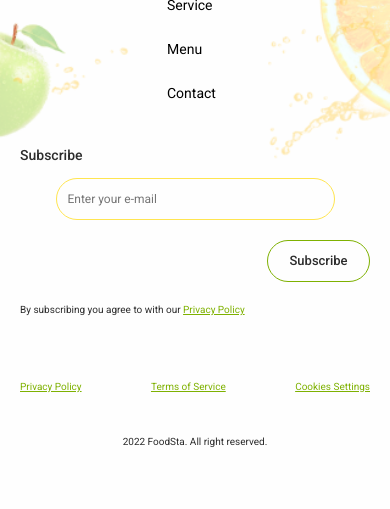
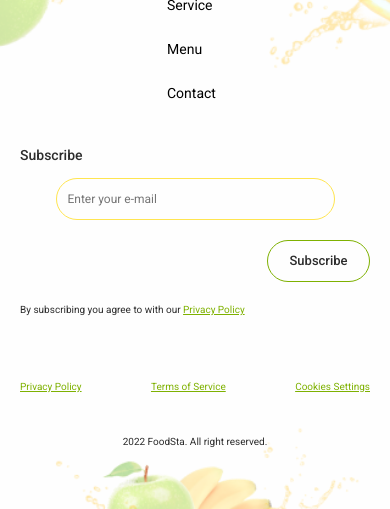
Before and after one commit to Dimar95/goit-project-team-F12-fs66, a website built with Parcel: page src/index.html in a window 390 px wide. Shown: the part 3967-4476 px from the top of the page. Built offline with nearby package versions, Linux system fonts and the light colour scheme; files whose address does not match are found by name.

Commit message:
add shadow & fix mobile bgd

```diff
--- a/src/sass/components/_footer.scss
+++ b/src/sass/components/_footer.scss
@@ -1,9 +1,12 @@
 .footer {
     background-color: $header-footer-bg-color;
+    box-shadow: 0px -4px 24px rgba(105, 105, 105, 0.1);
 
     &__container {
         background-image: url(/src/images/footer/footer-mobile-bgd.png);
         background-size: cover;
+        background-repeat: no-repeat;
+        background-position: bottom;
         padding-top: 60px;
         padding-bottom: 60px;
 
@@ -16,8 +19,6 @@
         @include breakpoint(desktop) {
             background-image: url(/src/images/footer/footer-desctop-bgd.png);
             background-size: auto;
-            background-position: bottom;
-            background-repeat: no-repeat;
         }
     }
 
```
Lines whose indentation alone changed are shown as unchanged.
